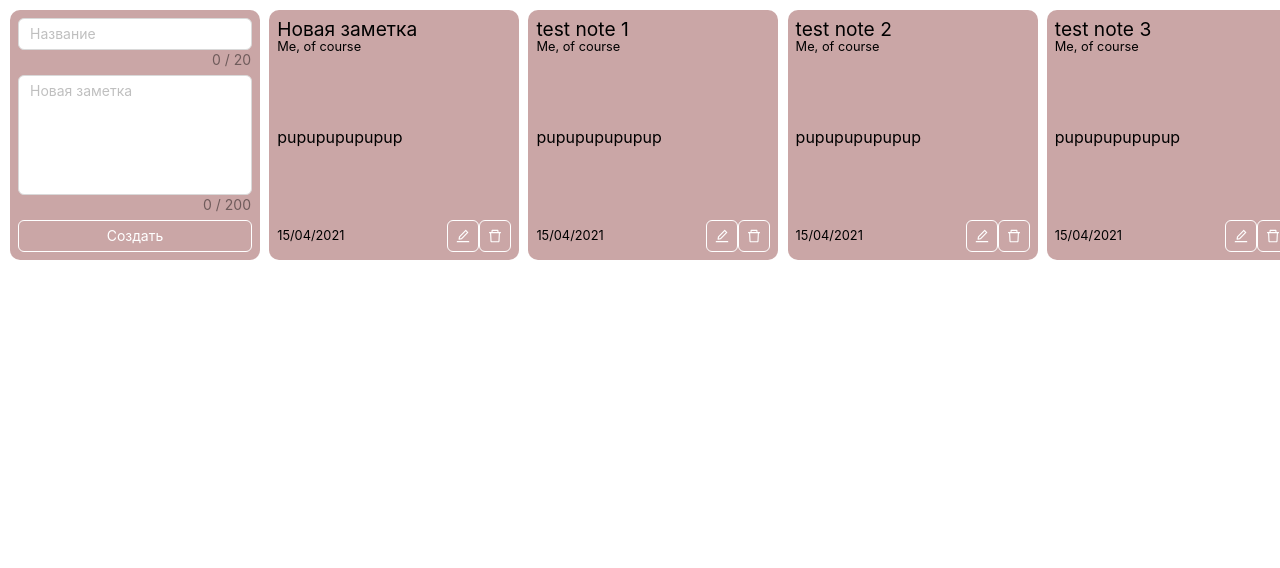
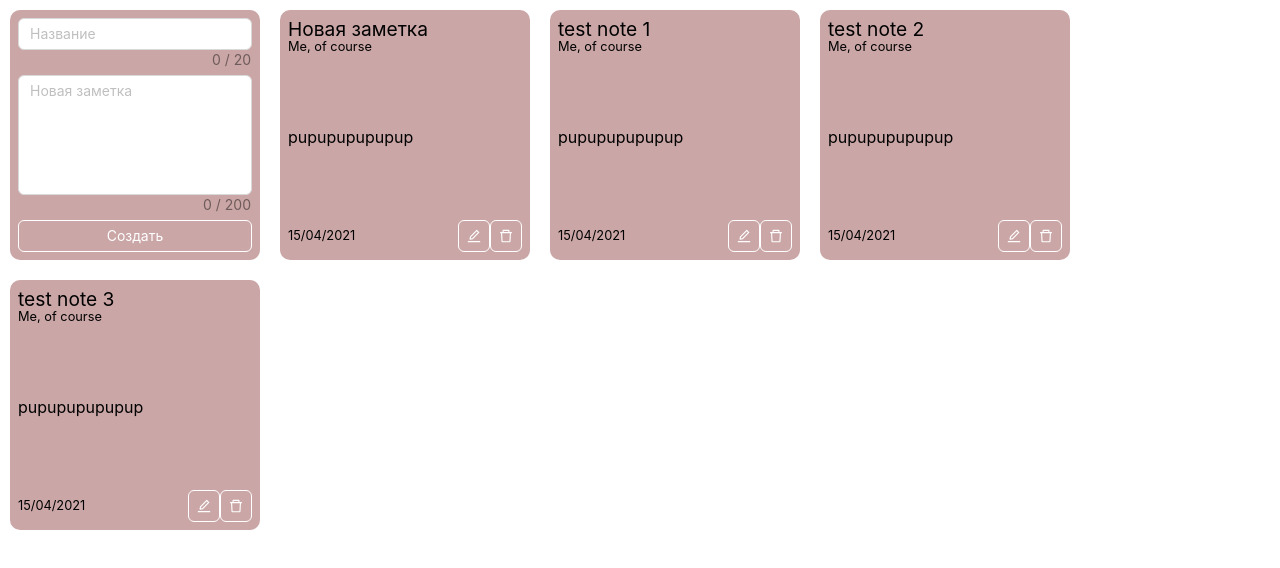
Before and after one commit to SomeoneNamedAnya/TeamNotes, a React (Create React App) app in the folder frontend/: page / in a window 1280 px wide. Shown: the top 568 px of the page. Built offline with nearby package versions, Linux system fonts and the light colour scheme.

Commit message:
Deleting notes
Adding the ability to delete notes from MainPage

```diff
--- a/frontend/src/Components/Note.jsx
+++ b/frontend/src/Components/Note.jsx
@@ -2,7 +2,11 @@ import style from './note.module.css'
 import { Button } from 'antd';
 import { DeleteOutlined, EditOutlined } from '@ant-design/icons';
 
-const Note = ({Name, Text, Author, Date}) => {
+const Note = ({id, Name, Text, Author, Date, deleteNoteHandler,
+    editNoteHandler}) => {
+    const clickEdit = () => {
+
+    }
     return <div className={style.note}>
             <div className={style.vertGroup}>
                 <big>{Name}</big>
@@ -12,8 +16,10 @@ const Note = ({Name, Text, Author, Date}) => {
             <div className={style.horizGroup}>
                 <small>{Date}</small>
                 <div className={style.horizGroup}>
-                    <Button ghost={'true'} icon={<EditOutlined/>} size='1.3em'></Button>
-                    <Button ghost={'true'} icon={<DeleteOutlined/>} size='1.3em'></Button>
+                    <Button ghost={'true'} icon={<EditOutlined/>} size='1.3em'
+                    onClick={clickEdit}></Button>
+                    <Button ghost={'true'} icon={<DeleteOutlined/>} size='1.3em'
+                    onClick={() => deleteNoteHandler(id)}></Button>
                 </div>
             </div>
     </div>
--- a/frontend/src/Components/NotesList.jsx
+++ b/frontend/src/Components/NotesList.jsx
@@ -1,14 +1,16 @@
 import Note from "./Note.jsx"
-import style from "./notesList.module.css"
 import CreateNewNote from "./CreateNewNote.jsx";
+import { Flex } from "antd";
 
-const NotesList = ({notes, createNoteHandler}) => {
-    return <div className={style.notesList}>
+const NotesList = ({notes, createNoteHandler, deleteNoteHandler},
+                    editNoteHandler) => {
+    return <Flex wrap={'wrap'}>
         <CreateNewNote createNoteHandler={createNoteHandler}></CreateNewNote>
         {notes.map((note)=><Note Name={note.Name}
          Author={note.Author} Text={note.Text}
-         Date={note.Date}/>)}
-    </div>
+         Date={note.Date} id={note.id} deleteNoteHandler={deleteNoteHandler}
+         editNoteHandler={editNoteHandler}/>)}
+    </Flex>
 };
 
 export default NotesList;
--- a/frontend/src/MainPage/MainPage.jsx
+++ b/frontend/src/MainPage/MainPage.jsx
@@ -45,8 +45,18 @@ const MainPage = () => {
             formNotesList([...notes, note]);
         }
     }
+    const deleteNoteHandler = (id) => {
+        formNotesList(notes.filter((note) => note.id != id));
+    }
+    const editNoteHandler = (id, text, name) => {
+        notes["id"]["Text"] = text;
+        notes["id"]["Name"] = name;
+    }
     return <div className="mainPage">
-            <NotesList notes={notes} createNoteHandler={createNoteHandler}/>
+            <NotesList notes={notes}
+            createNoteHandler={createNoteHandler}
+            deleteNoteHandler={deleteNoteHandler}
+            editNoteHandler={editNoteHandler}/>
         </div>
     };
 
```
